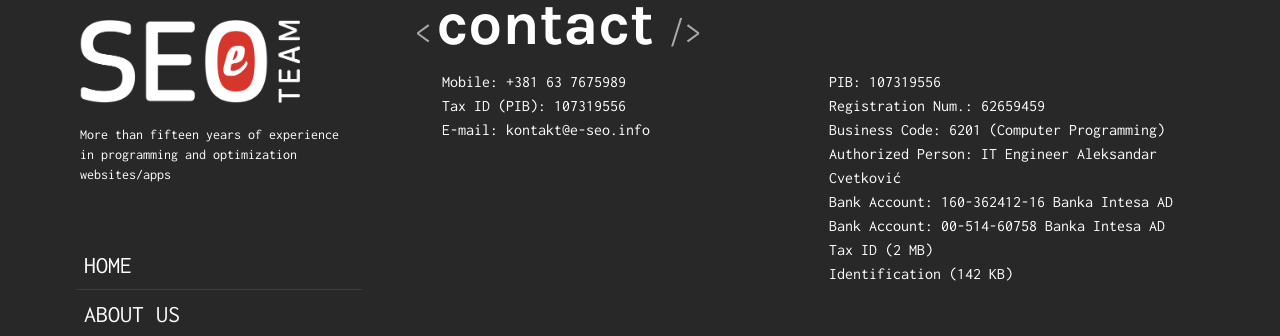
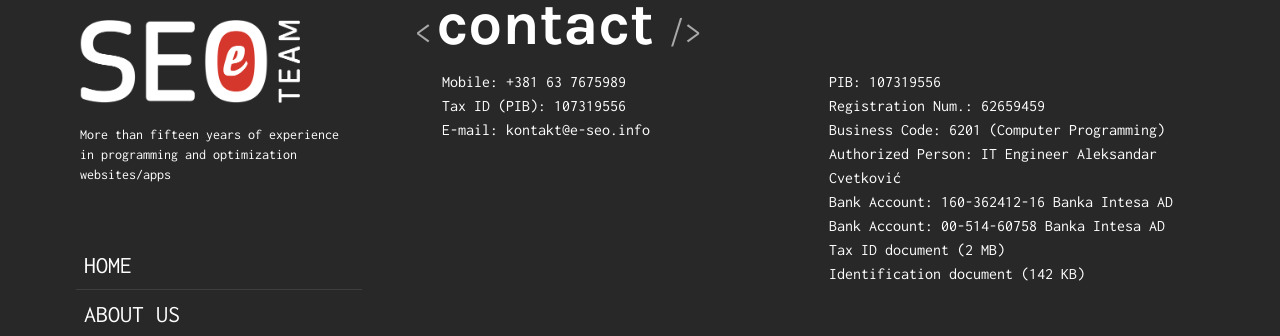
Before and after one commit to A-Cdeveloper/E-SEO, a Next.js app: page /contact in a window 1280 px wide. Shown: the part 150-486 px from the top of the page. Built offline with nearby package versions, Linux system fonts and the light colour scheme.

Commit message:
pdf download from contact page

```diff
--- a/src/app/(pages)/contact/page.tsx
+++ b/src/app/(pages)/contact/page.tsx
@@ -1,4 +1,5 @@
 import Form from "@/app/_components/Form";
+import Link from "next/link";
 
 const Contact = () => {
   return (
@@ -28,8 +29,23 @@ const Contact = () => {
           <br />
           Bank Account: 00-514-60758 Banka Intesa AD
           <br />
-          Tax ID (2 MB) <br />
-          Identification (142 KB)
+          <Link
+            href="/PIB.pdf"
+            target="_blank"
+            rel="noopener noreferrer"
+            download
+          >
+            Tax ID document (2 MB)
+          </Link>
+          <br />
+          <Link
+            href="/identifikacija.pdf"
+            target="_blank"
+            rel="noopener noreferrer"
+            download
+          >
+            Identification document (142 KB)
+          </Link>
         </p>
       </div>
       <h2 className="text-5xl mb-4">
```
Also changed, not shown: 2 other files (tests, documents, lock files or other folders).
